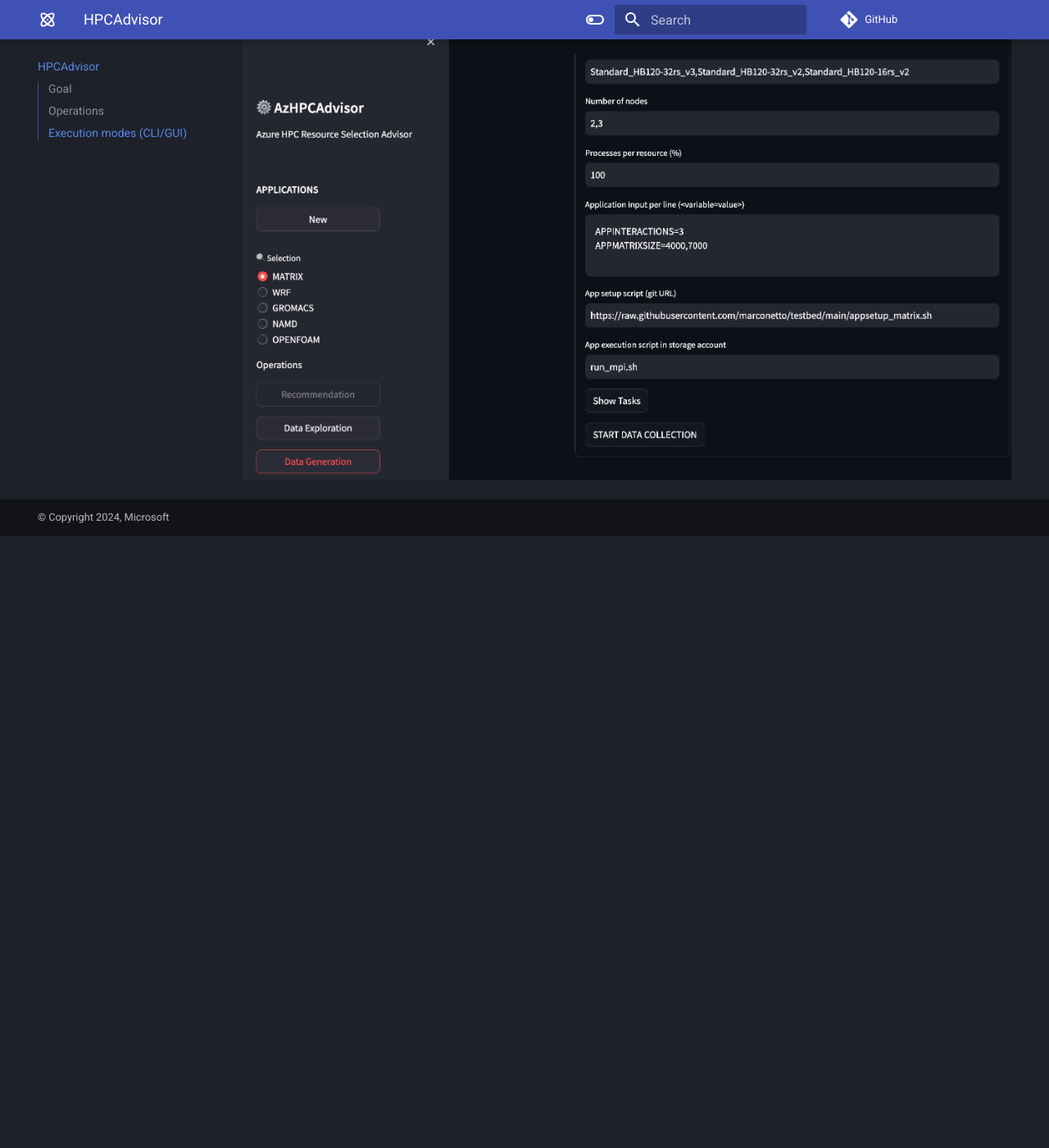
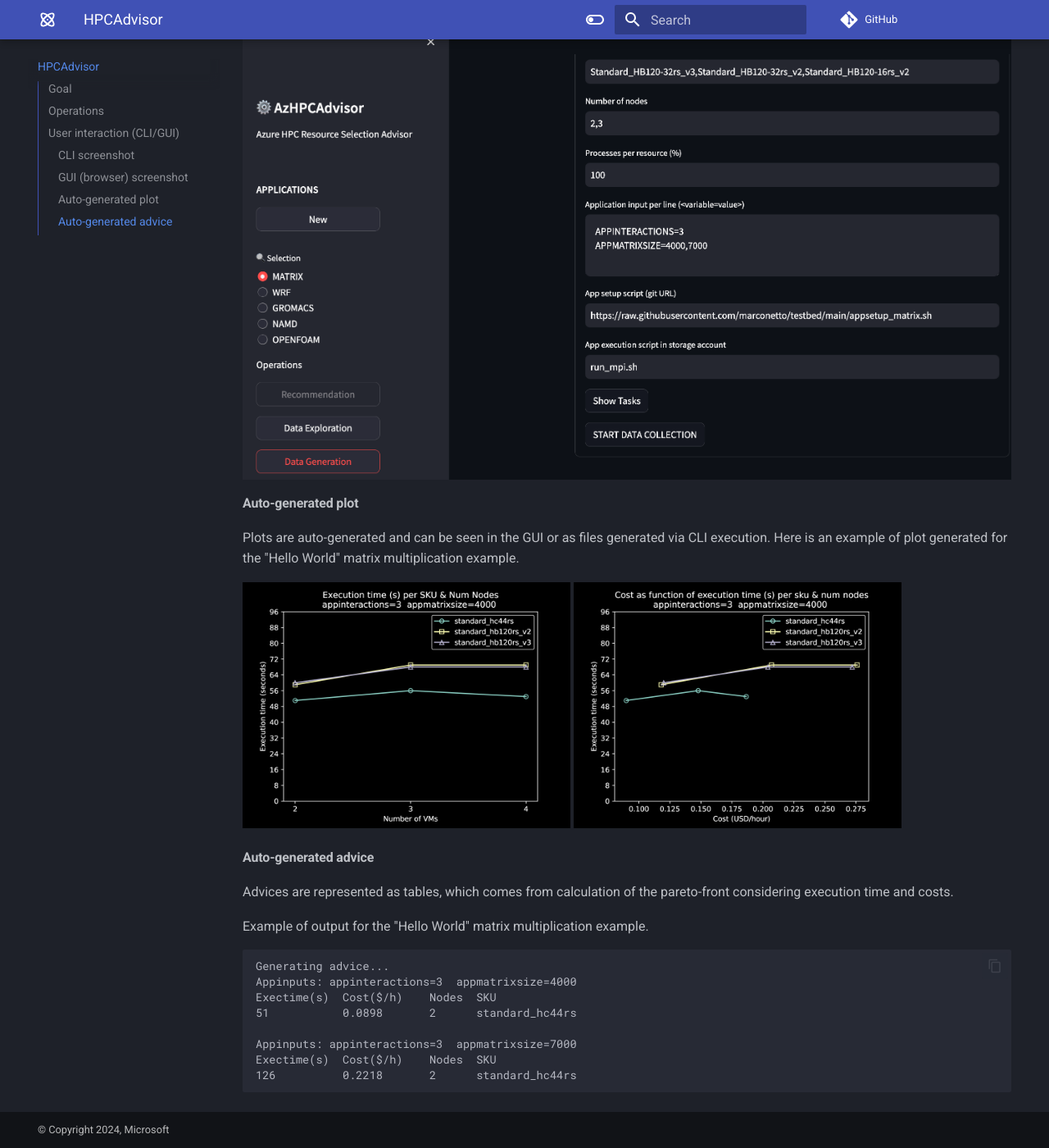
Before and after one commit to Azure/hpcadvisor, an MkDocs documentation site: the page built from docs/index.md, in a window 1280 px wide and 1400 px high, scrolled down 1433 px. Shown: the whole window at 82% size. Built offline with MkDocs 1.6.1 and Material for MkDocs 9.7.7, drawn with Linux system fonts in a browser that asks for light colours; comment, search, counter and statistics services are not loaded; before the commit the page ends 2087 px from its top, so only the background shows below that; some of the changed text lies outside the part shown.

Commit message:
update documentation with examples of hpcadvisor output

````diff
--- a/docs/index.md
+++ b/docs/index.md
@@ -45,17 +45,49 @@
 In this code we have examples to run tests with actual applications, including
 WRF, OpenFOAM, NAMD, and GROMACS. Other apps will become available on the way.
 
-## Execution modes (CLI/GUI)
+## User interaction (CLI/GUI)
 
-It also has two execution modes, one via CLI (Command Line Interface) and the
-other via web browser (GUI).
+It also has two execution modes (user interaction), one via CLI (Command Line
+Interface) and the other via web browser (GUI).
 
 
-CLI screenshot:
+#### CLI screenshot
 
 <img src="./figs/screenshot_cli.png" title="HPCAdvisor CLI" alt="alt text" style="display: block; margin: auto;" />
 
 
-GUI (browser) screenshot:
+#### GUI (browser) screenshot
 
 <img src="./figs/screenshot_gui.png" title="HPCAdvisor GUI" alt="alt text" style="display: block; margin: auto;" />
+
+
+#### Auto-generated plot
+
+Plots are auto-generated and can be seen in the GUI or as files generated via
+CLI execution. Here is an example of plot generated for the "Hello World" matrix
+multiplication example.
+
+
+<p float="left">
+<img src="./figs/example_exectime_vs_numnodes.png" title="HPCAdvisor plot" alt="alt text" width="400" />
+<img src="./figs/example_exectime_vs_cost.png" title="HPCAdvisor plot" alt="alt text" width="400" />
+</p>
+
+
+#### Auto-generated advice
+
+Advices are represented as tables, which comes from calculation of the
+pareto-front considering execution time and costs.
+
+Example of output for the "Hello World" matrix multiplication example.
+
+```
+Generating advice...
+Appinputs: appinteractions=3  appmatrixsize=4000
+Exectime(s)  Cost($/h)    Nodes  SKU
+51           0.0898       2      standard_hc44rs
+
+Appinputs: appinteractions=3  appmatrixsize=7000
+Exectime(s)  Cost($/h)    Nodes  SKU
+126          0.2218       2      standard_hc44rs
+```
````
Also changed, not shown: docs/figs/example_exectime_vs_cost.png (added), docs/figs/example_exectime_vs_numnodes.png (added), 1 other file.
